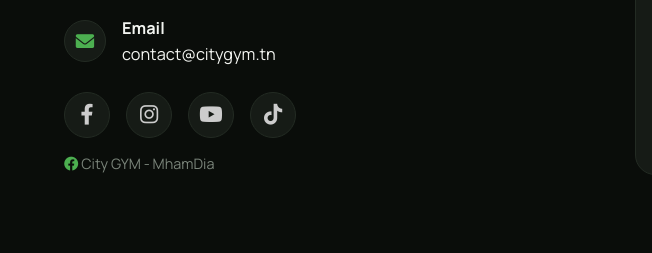
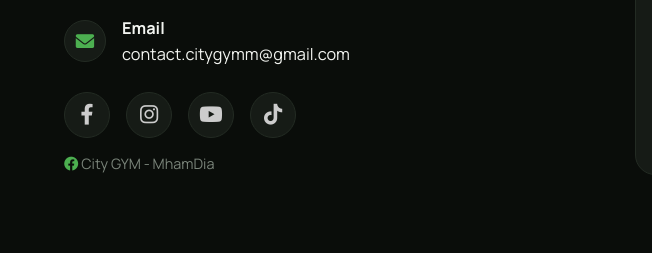
Before and after one commit to makhloufimahdi777-code/citygym, a plain HTML site: page index.html in a window 1280 px wide. Shown: the part 1592-1845 px from the top of the page, 0-652 px from the left. Drawn offline with Linux system fonts and the light colour scheme.

Commit message:
Update index.html

```diff
--- a/index.html
+++ b/index.html
@@ -590,7 +590,7 @@
                     <i class="fas fa-envelope"></i>
                     <div>
                         <strong>Email</strong><br />
-                        <a href="mailto:contact.citygymm@gmail.com">contact@citygym.tn</a>
+                        <a href="mailto:contact.citygymm@gmail.com">contact.citygymm@gmail.com</a>
                     </div>
                 </div>
 
```
